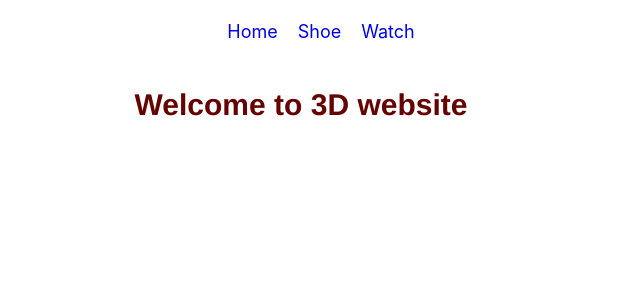
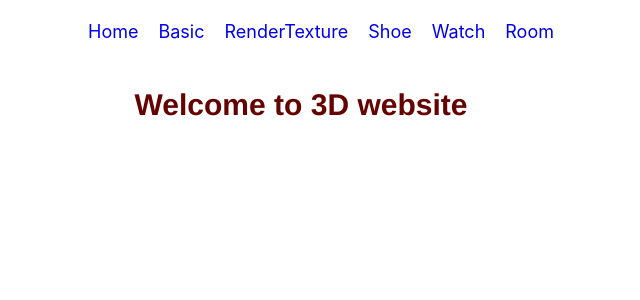
Before and after one commit to honggzb/react-three-fiber-boilerplate, a React (Create React App) app: page / in a window 1280 px wide. Shown: the top 300 px of the page, without its empty margins (339-979 px from the left). Built offline with nearby package versions, Linux system fonts and the light colour scheme; no server answers; a web font is replaced by a local one.

Commit message:
Update App.js

```diff
--- a/src/App.js
+++ b/src/App.js
@@ -2,6 +2,9 @@ import React from "react";
 import { BrowserRouter as Router, Routes, Route, Link } from "react-router-dom";
 import Watch from "./components/watch";
 import Shoe from "./components/shoe";
+import Basic from "./components/basic";
+import RTexture from "./components/texture";
+import Room from "./components/room-dome";
 import './App.css';
 
 export default function App() {
@@ -11,13 +14,19 @@ export default function App() {
         <nav>
           <ul>
             <li> <Link to="/">Home</Link> </li>
+            <li> <Link to="/basic">Basic</Link> </li>
+            <li> <Link to="/rtexxture">RenderTexture</Link> </li>
             <li> <Link to="/shoe">Shoe</Link> </li>
             <li> <Link to="/watch">Watch</Link> </li>
+            <li> <Link to="/room">Room</Link> </li>
           </ul>
         </nav>
         <Routes>
           <Route path="/shoe" element={<Shoe/>}></Route>
           <Route path="/watch" element={<Watch />}></Route>
+          <Route path="/basic" element={<Basic/>}></Route>
+          <Route path="/rtexxture" element={<RTexture/>}></Route>
+          <Route path="/room" element={<Room/>}></Route>
           <Route path="/" element={<Home />}></Route>
         </Routes>
       </div>
```
